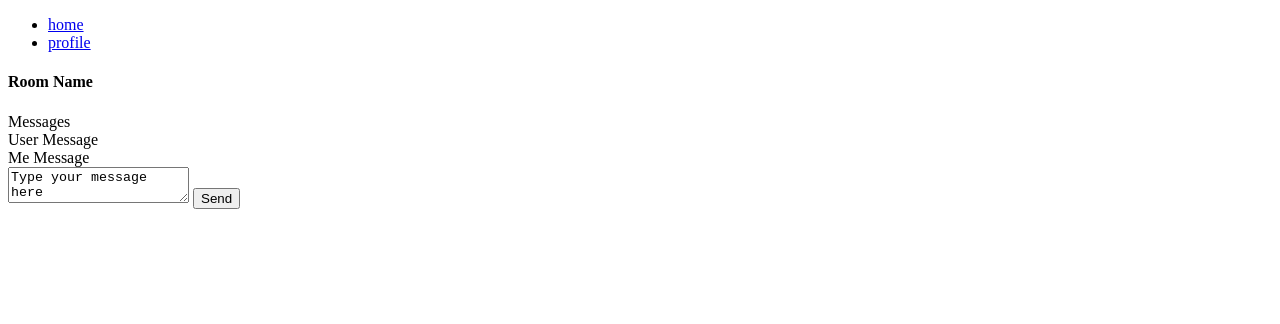
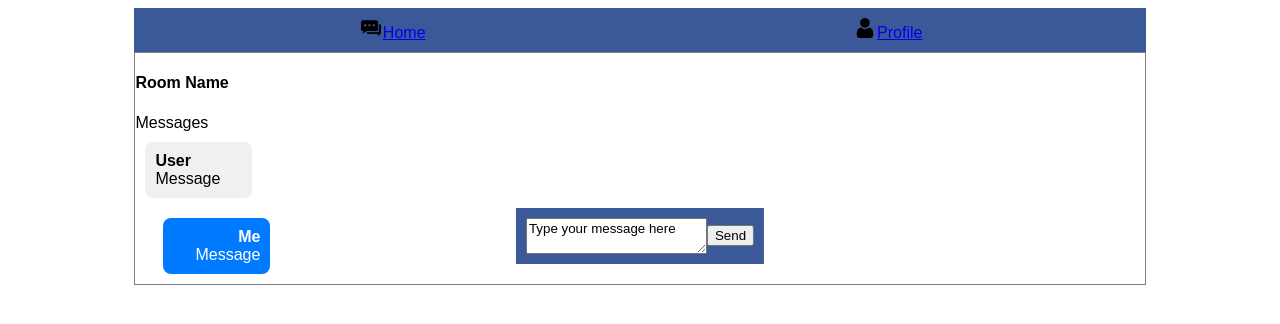
Before and after one commit to dean-mccarthy/WebApp-Chatroom, a website: page client/chat.html in a window 1280 px wide. Drawn offline with Linux system fonts and the light colour scheme.

Commit message:
Made some css changes

```diff
--- a/client/chat.html
+++ b/client/chat.html
@@ -4,16 +4,17 @@
     <script src="http://3.98.223.41/cpen322/test-a1.js" type="text/javascript"></script> <!-- Test Script -->
     <meta charset="utf-8">
     <meta name="viewport" content="width=device-width, initial-scale=1">
+    <link rel="stylesheet" href="style.css">
     <title>CPEN320 Project</title>
   </head>
   <body>
     <div id="app-view">
       <ul id="app-menu">
         <li class="menu-item">
-          <a href="/">home</a>
+          <a href="./index.html"><img src="assets/chat-icon.png" />Home</a>
         </li>
         <li class="menu-item">
-          <a href="/profile">profile</a>
+          <a href="./profile.html"><img src="assets/profile-icon.png" />Profile</a>
         </li>
       </ul>
 
--- a/client/style.css
+++ b/client/style.css
@@ -0,0 +1,115 @@
+html *
+{
+    font-family: Arial, Helvetica, sans-serif !important;
+}
+#page-view {
+    border-style: solid;
+    border-width: thin;
+    border-color: grey;
+    display: flex;
+    justify-content: flex-start;
+}
+.menu-item {
+    width: 100%;
+    text-align: center;
+}
+
+.menu-item a {
+    float: left;
+    width: 100%;
+    text-align: center;
+    font-size: 16px;
+}
+
+.menu-item img {
+    width: 20px;
+    height: 20px;
+    display: inline;
+    vertical-align: baseline;
+    margin: 0 0.125em;
+}
+
+.page-control { /*chatgpt*/
+    display: flex;
+    align-items: center;
+    justify-items: center;
+    position: absolute;
+    left: 50%;
+    transform: translate(-50%, 0); /* Offsets it back by 50% of its own width and height */
+    padding: 10px;
+    background-color: #3b5998; /* Matches the blue background */
+}
+
+.button {
+    margin: 0 auto;
+}
+
+#app-view {
+    display: flex;
+    flex-direction: column;
+    margin: 0 auto;
+}
+
+#app-menu {
+    display: flex;
+    justify-content: space-between;
+    align-items: center;
+    background-color: #3b5998; /* Blue color for header */
+    padding: 10px;
+    color: white;
+    list-style-type: none;
+    margin: 0;
+  }
+
+.message { /* chatgpt */
+    background-color: #f0f0f0; /* Light color for other user's messages */
+    padding: 10px;
+    margin: 10px;
+    border-radius: 8px;
+    text-align: left;
+    max-width: 60%;
+    clear: both;
+    font-family: Arial, Helvetica, sans-serif;
+}
+
+.my-message { /* chatgpt */
+    background-color: #007bff; /* Blue color for current user's messages */
+    color: white;
+    padding: 10px;
+    margin: 10px;
+    border-radius: 8px;
+    text-align: right;
+    max-width: 60%;
+    clear: both;
+    float: right;
+    font-family: Arial, Helvetica, sans-serif;
+}
+
+.message-user {
+    font-weight: bold;
+}
+ /* resizing rules written by chat-gpt*/
+@media (min-width: 1024px) {
+    #app-view {
+        width: 80%;
+    }
+
+}
+
+@media (min-width: 768px) and (max-width: 1023px) {
+    #app-view {
+        width: 90%;
+    }
+
+}
+
+@media (max-width: 767px) {
+    #app-view {
+        width: 100%;
+    }
+
+}
+
+ul {
+    list-style-type: none;
+}
```
Also changed, not shown: client/index.html (+3 -2 lines), client/profile.html (+7 -6 lines), 1 other file.
